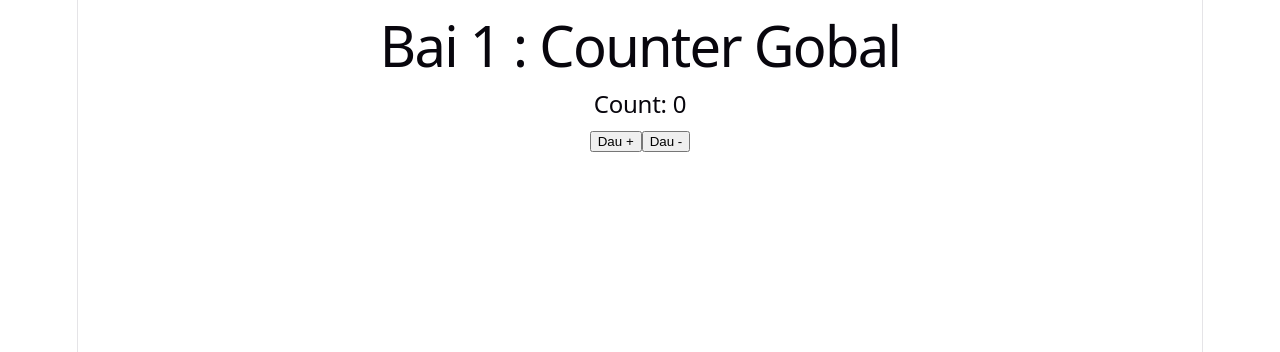
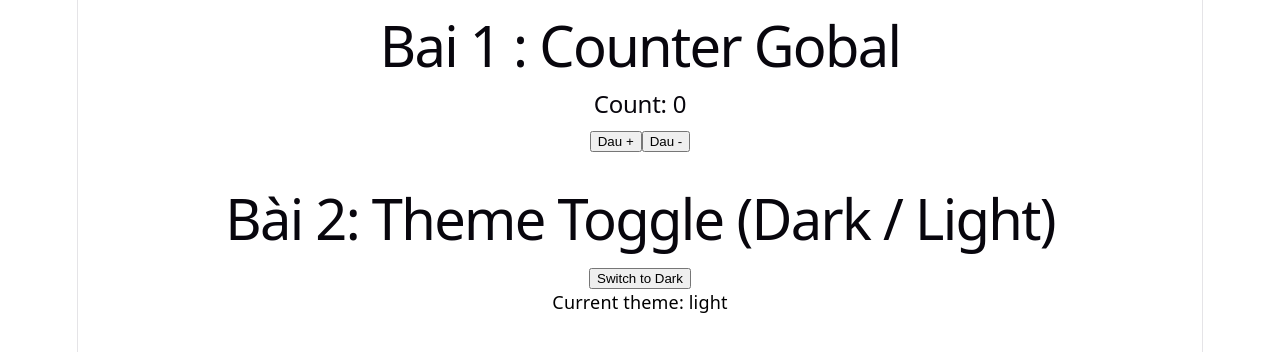
Before and after one commit to NhungNhung02/BaiTapThucHanhTuan7_Recoil, a React (Vite) app: page / in a window 1280 px wide. Shown: the top 352 px of the page. Built offline with nearby package versions, Linux system fonts and the light colour scheme.

Commit message:
Bai2_Recoil

```diff
--- a/src/App.css
+++ b/src/App.css
@@ -8,6 +8,25 @@
   transition: border-color 0.3s;
   margin-bottom: 24px;
 
+  .btn{
+    padding:14px 28px;
+    font-size: 18px;
+    border: none;
+    border-radius: 10px;
+    cursor: poniter;
+    transition: all 0.3s ease;
+    box-shadow: 0 4px 10px rgba(0, 0, 0, 0.2);
+  }
+
+  .btn.dark{
+    background: black;
+    color: white;
+
+  }
+.btn:hover {
+  transform: scale(1.05);
+  opacity: 0.9;
+}
   &:hover {
     border-color: var(--accent-border);
   }
--- a/src/App.jsx
+++ b/src/App.jsx
@@ -1,16 +1,13 @@
-import { useState } from 'react'
-import reactLogo from './assets/react.svg'
-import viteLogo from './assets/vite.svg'
-import heroImg from './assets/hero.png'
 import './App.css'
 import Bai1 from "./pages/Bai1/Bai1";
-
+import Bai2 from "./pages/Bai2/Bai2";
 function App() {
 
   return (
     <>
     <div>
      <Bai1/>
+     <Bai2/>
      </div>
     </>
   )
--- a/src/pages/Bai2/Bai2.jsx
+++ b/src/pages/Bai2/Bai2.jsx
@@ -0,0 +1,23 @@
+import { useRecoilValue } from "recoil";
+import { themeState } from "./state/themeState";
+import ThemeToggle from "./components/ThemeToggle";
+//import './App.css'
+export default function Bai2() {
+  const theme = useRecoilValue(themeState);
+
+  return (
+    <div
+      style={{
+        background: theme === "dark" ? "#222" : "#fff",
+        color: theme === "dark" ? "#fff" : "#000",
+        minHeight: "100vh",
+        padding: "20px",
+
+      }}
+    >
+      <h1>Bài 2: Theme Toggle (Dark / Light)</h1>
+      <ThemeToggle />
+      <p>Current theme: {theme}</p>
+    </div>
+  );
+}
--- a/src/pages/Bai2/components/ThemeToggle.jsx
+++ b/src/pages/Bai2/components/ThemeToggle.jsx
@@ -0,0 +1,19 @@
+import { useRecoilState } from "recoil";
+import { themeState } from "../state/themeState";
+
+export default function ThemeToggle() {
+  const [theme, setTheme] = useRecoilState(themeState);
+
+  const toggleTheme = () => {
+
+    const newTheme =theme == "light" ? "dark": "light";
+    setTheme(newTheme);
+    localStorage.setItem("theme", newTheme);
+  };
+
+  return (
+    <button onClick={toggleTheme}>
+      Switch to {theme === "light" ? "Dark" : "Light"}
+    </button>
+  );
+}
--- a/src/pages/Bai2/state/themeState.jsx
+++ b/src/pages/Bai2/state/themeState.jsx
@@ -0,0 +1,11 @@
+import { atom } from "recoil";
+
+const getInitialTheme = () => {
+  const saved = localStorage.getItem("theme");
+  return saved ? saved : "light";
+};
+
+export const themeState = atom({
+  key: "themeState",
+  default: getInitialTheme(),
+});
```
